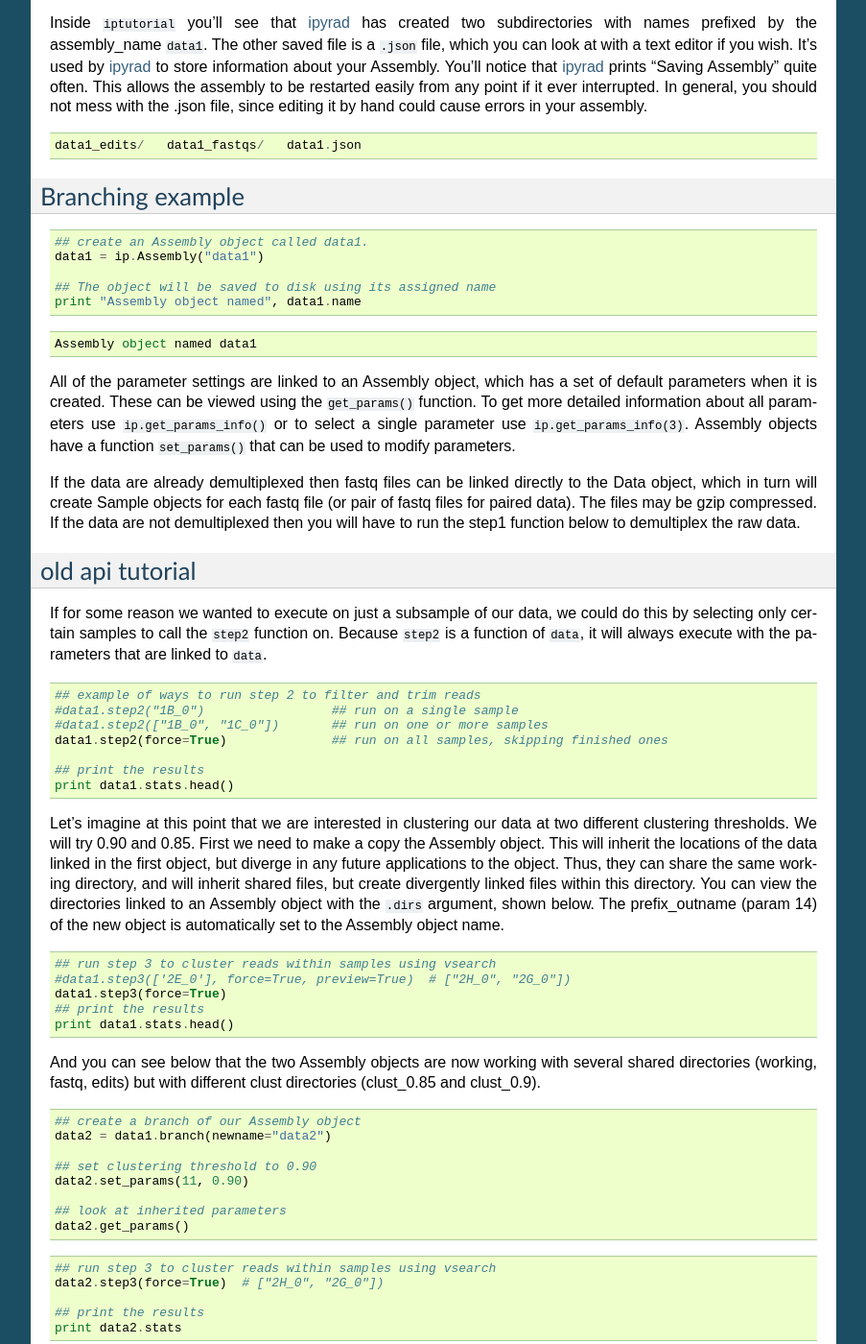
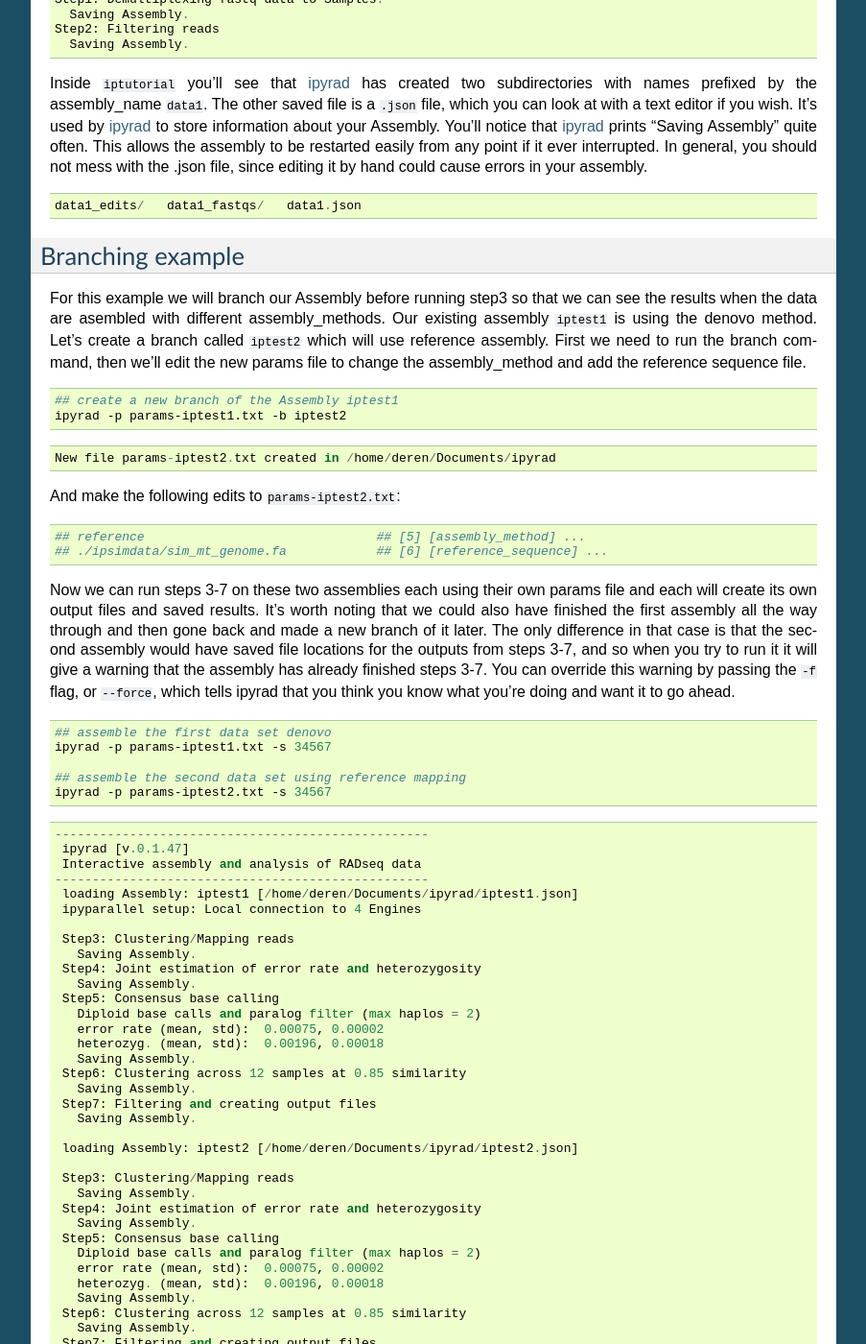
Before and after one commit to dereneaton/ipyrad, a Sphinx documentation site: the page built from docs/tutorial_advanced_cli.rst, in a window 1280 px wide and 1400 px high, scrolled down 1999 px. Shown: the whole window at 96% size, without its empty margins (198-1101 px from the left). Built offline with Sphinx 7.4.7, drawn with Linux system fonts in a browser that asks for light colours; pages that are not in the unit, such as notebooks, are missing from menus; the version number is read from the project's files by our own code; some of the changed text lies outside the part shown.

Commit message:
advanced tutorial

```diff
--- a/docs/tutorial_advanced_cli.rst
+++ b/docs/tutorial_advanced_cli.rst
@@ -73,12 +73,16 @@
 Running ipyrad CLI on a cluster
 ~~~~~~~~~~~~~~~~~~~~~~~~~~~~~~~
 As explained in the :ref:`installation<installation>` section, ipyrad_ is very
-easy to use on a cluster because as long as it is installed using conda_ it does
-not require the user to load any external modules or software to run on an HPC
-cluster. Really, there is only **one** extra argument that you need to remember
+easy to use on an HPC cluster because as long as it is installed using conda_ it
+does not require the user to load any external modules or software.
+Really, there is only **one** extra argument that you need to remember
 to use which is the ``--MPI`` argument. This ensures that processing cores which
 are split across different nodes of a cluster can all see the same data. Using
-ipyrad_ with the --MPI flag on an HPC machine should allow users
+ipyrad_ with the --MPI flag on an HPC machine should allow users to split jobs
+across dozens or hundreds of cores to assemble data sets very rapidly. As an
+example, a large phylogenetic-scale RAD-seq data set analyzed on my desktop
+computer with 10 cores took ~2 days, while on an HPC system with 64 cores it
+took only ~16 hours. More detailed speed comparisons are in the works.
 
 
 
@@ -160,30 +164,98 @@
 
 
 Branching example
-~~~~~~~~~~~~~~~~~~
+~~~~~~~~~~~~~~~~~
+For this example we will branch our Assembly before running step3 so that we can
+see the results when the data are asembled with different assembly_methods. Our
+existing assembly ``iptest1`` is using the denovo method. Let's create a branch
+called ``iptest2`` which will use reference assembly. First we need to run the
+branch command, then we'll edit the new params file to change the assembly_method
+and add the reference sequence file.
+
+
+.. code:: bash
+
+    ## create a new branch of the Assembly iptest1
+    ipyrad -p params-iptest1.txt -b iptest2
+
+.. parsed-literal::
+
+    New file params-iptest2.txt created in /home/deren/Documents/ipyrad
+
+
+And make the following edits to ``params-iptest2.txt``:
+
+.. parsed-literal::
+
+    ## reference                               ## [5] [assembly_method] ...
+    ## ./ipsimdata/sim_mt_genome.fa            ## [6] [reference_sequence] ...
+
+
+Now we can run steps 3-7 on these two assemblies each using their own params
+file and each will create its own output files and saved results. It's worth
+noting that we could also have finished the first assembly all the way through
+and then gone back and made a new branch of it later. The only difference in that
+case is that the second assembly would have saved file locations for the outputs
+from steps 3-7, and so when you try to run it it will give a warning that the
+assembly has already finished steps 3-7. You can override this warning by passing
+the ``-f`` flag, or ``--force``, which tells ipyrad that you think you know what
+you're doing and want it to go ahead.
+
+.. code:: bash
+
+   ## assemble the first data set denovo
+   ipyrad -p params-iptest1.txt -s 34567
+
+   ## assemble the second data set using reference mapping
+   ipyrad -p params-iptest2.txt -s 34567
+
+
+.. parsed-literal::
+
+    --------------------------------------------------
+     ipyrad [v.0.1.47]
+     Interactive assembly and analysis of RADseq data
+    --------------------------------------------------
+     loading Assembly: iptest1 [/home/deren/Documents/ipyrad/iptest1.json]
+     ipyparallel setup: Local connection to 4 Engines
+
+     Step3: Clustering/Mapping reads
+       Saving Assembly.
+     Step4: Joint estimation of error rate and heterozygosity
+       Saving Assembly.
+     Step5: Consensus base calling
+       Diploid base calls and paralog filter (max haplos = 2)
+       error rate (mean, std):  0.00075, 0.00002
+       heterozyg. (mean, std):  0.00196, 0.00018
+       Saving Assembly.
+     Step6: Clustering across 12 samples at 0.85 similarity
+       Saving Assembly.
+     Step7: Filtering and creating output files
+       Saving Assembly.
+
+     loading Assembly: iptest2 [/home/deren/Documents/ipyrad/iptest2.json]
+
+     Step3: Clustering/Mapping reads
+       Saving Assembly.
+     Step4: Joint estimation of error rate and heterozygosity
+       Saving Assembly.
+     Step5: Consensus base calling
+       Diploid base calls and paralog filter (max haplos = 2)
+       error rate (mean, std):  0.00075, 0.00002
+       heterozyg. (mean, std):  0.00196, 0.00018
+       Saving Assembly.
+     Step6: Clustering across 12 samples at 0.85 similarity
+       Saving Assembly.
+     Step7: Filtering and creating output files
+       Saving Assembly.
 
 
 
 
 
 
-.. code:: python
-
-    ## create an Assembly object called data1.
-    data1 = ip.Assembly("data1")
-
-    ## The object will be saved to disk using its assigned name
-    print "Assembly object named", data1.name
-
-
-.. parsed-literal::
-
-    Assembly object named data1
-
-
-
-
-
+old api tutorial
+~~~~~~~~~~~~~~
 
 All of the parameter settings are linked to an Assembly object, which
 has a set of default parameters when it is created. These can be viewed
@@ -198,12 +270,6 @@
 for each fastq file (or pair of fastq files for paired data). The files
 may be gzip compressed. If the data are not demultiplexed then you will
 have to run the step1 function below to demultiplex the raw data.
-
-
-
-
-old api tutorial
-~~~~~~~~~~~~~~
 
 If for some reason we wanted to execute on just a subsample of our data,
 we could do this by selecting only certain samples to call the ``step2``
```
Also changed, not shown: docs/tutorial_intro_cli.rst (+4 -4 lines).
